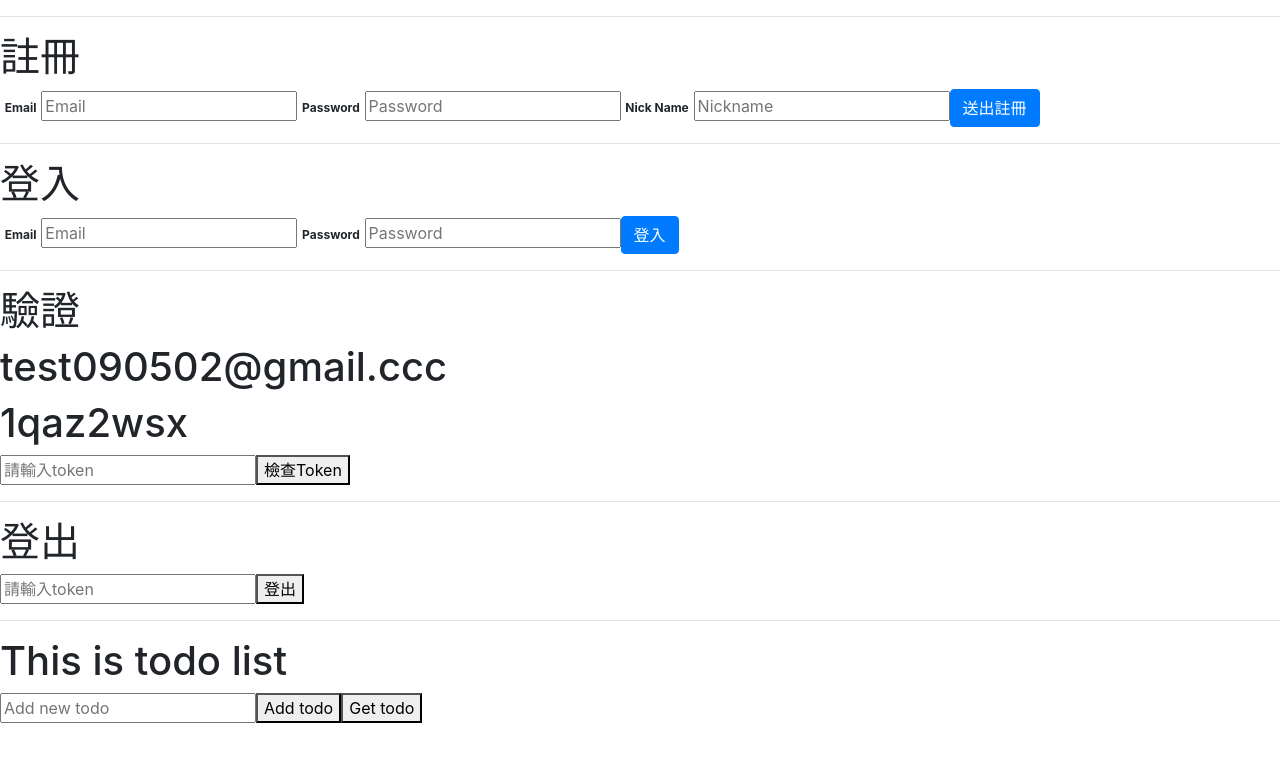
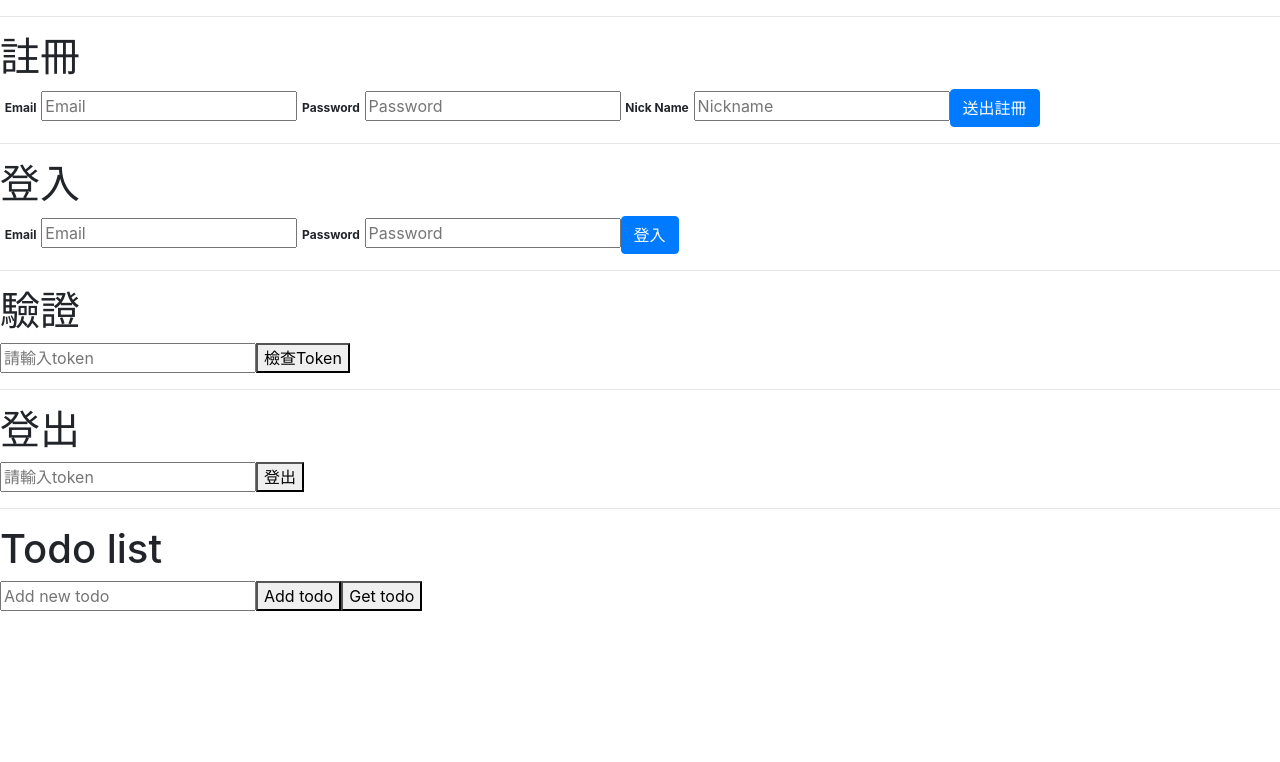
Before and after one commit to loverofan/_react_hw3, a React (Vite) app: page / in a window 1280 px wide. Shown: the top 762 px of the page. Built offline with nearby package versions, Linux system fonts and the light colour scheme.

Commit message:
Update texts.

```diff
--- a/src/components/CheckToken.jsx
+++ b/src/components/CheckToken.jsx
@@ -47,8 +47,6 @@ function CheckToken({server, onChangeToken}) {
     return (
         <>
             <h1>驗證</h1>
-            <h1>test090502@gmail.ccc</h1>
-            <h1>1qaz2wsx</h1>
             <input value={token} placeholder='請輸入token' onChange={(e) => setToken(e.target.value)}/>
             <button onClick={checkTokenValid}>檢查Token</button>
             <p>{message}</p>
--- a/src/components/TodoList.jsx
+++ b/src/components/TodoList.jsx
@@ -113,9 +113,7 @@ function TodoList({server, token}) {
 
     return(
         <>
-            <h1>
-                This is todo list
-            </h1>
+            <h1>Todo list</h1>
             <input type="text" value={newTodo} placeholder="Add new todo"
                    onChange={(e) => setNewTodo(e.target.value)}/>
             <button onClick={addTodo}>Add todo</button>
```
